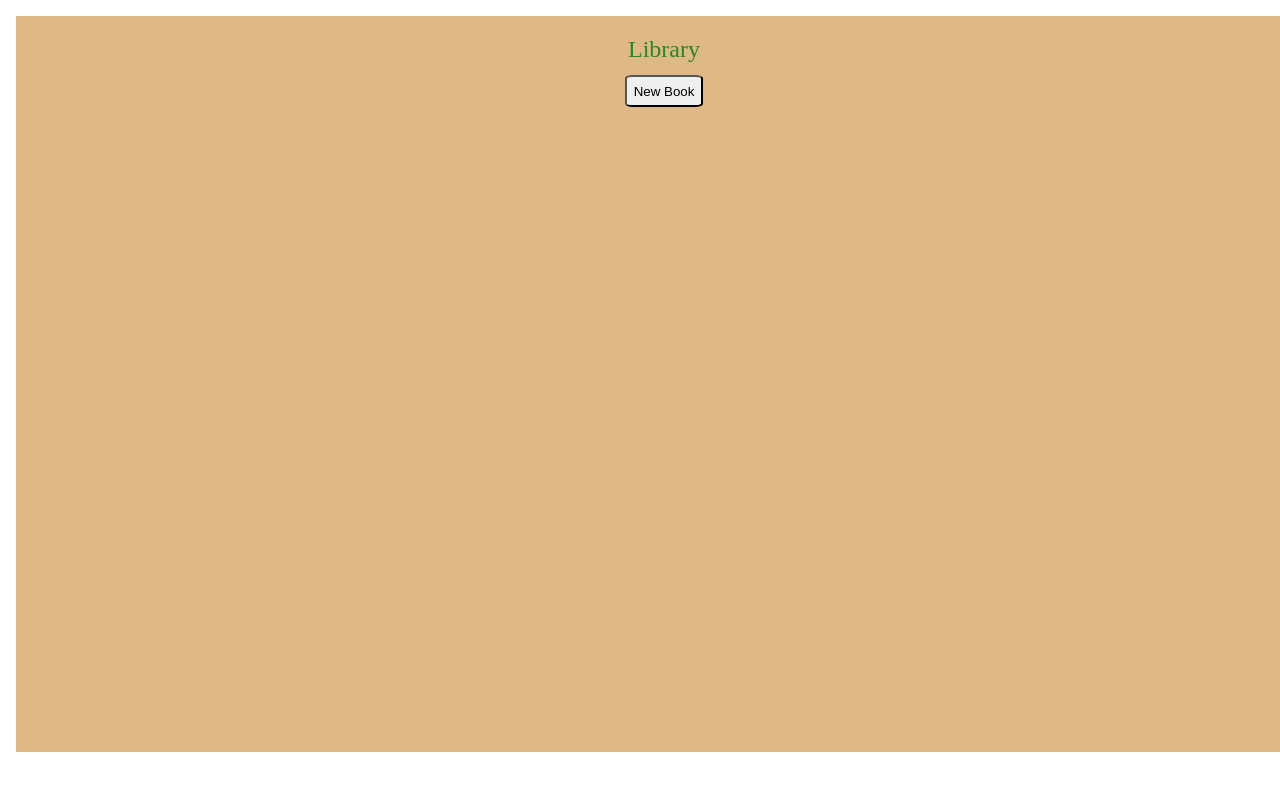
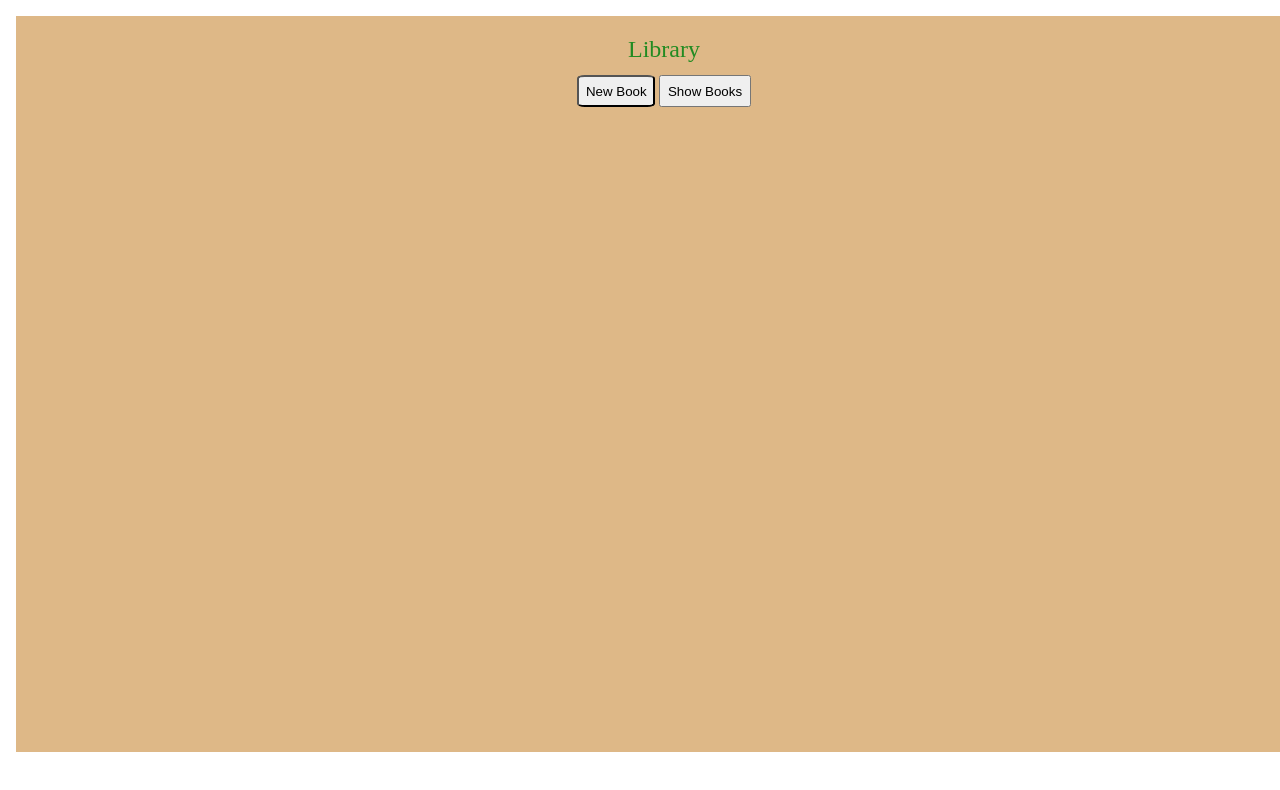
Before and after one commit to LiberoLance/library, a plain HTML site: page index.html in a window 1280 px wide. Shown: the top 790 px of the page. Drawn offline with Linux system fonts and the light colour scheme.

Commit message:
add a button to print the books in the library

```diff
--- a/index.html
+++ b/index.html
@@ -10,6 +10,7 @@
     <div class="libc">
       <p class="bold">Library</p>
       <button id="new-book">New Book</button>
+      <button id="show-books">Show Books</button>
       <form id="book-form">
         <div id="form-grid">
           <div>
```
